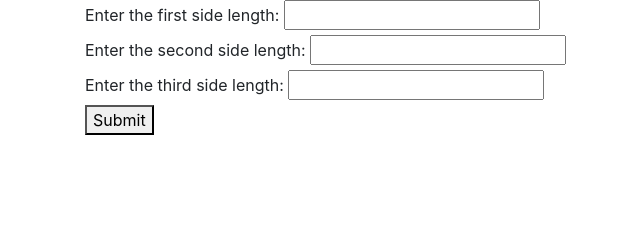
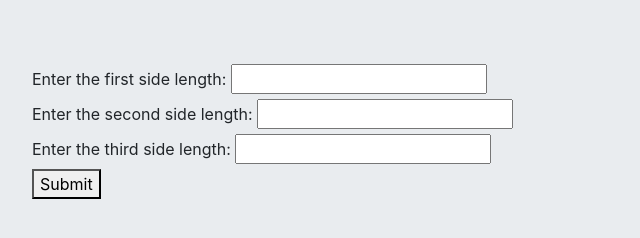
Before and after one commit to QIANQIANHU/GalacticAgeCalculator, a website built with webpack: page src/index.html in a window 1280 px wide. Shown: the whole page, without its empty margins (0-640 px from the left). Built offline with nearby package versions, Linux system fonts and the light colour scheme.

Commit message:
add popper.js to build bootstrapt

```diff
--- a/package.json
+++ b/package.json
@@ -35,6 +35,7 @@
   },
   "dependencies": {
     "bootstrap": "^4.0.0",
-    "jquery": "^3.3.1"
+    "jquery": "^3.3.1",
+    "popper.js": "^1.14.1"
   }
 }
--- a/src/index.html
+++ b/src/index.html
@@ -3,7 +3,7 @@
   <head>
     <title>triangle</title>
   </head>
-  <body class = "container">
+  <body class = "jumbotron">
       <form id="triangle-form">
         <label for="sideOne">Enter the first side length:</label>
         <input id="sideOne" type="number">
@@ -17,6 +17,6 @@
         <button type="submit">Submit</button>
       </form>
       <ul id="solution"></ul>
-    </body>
+
   </body>
 </html>
--- a/src/main.js
+++ b/src/main.js
@@ -1,6 +1,7 @@
+import 'bootstrap';
+import 'bootstrap/dist/css/bootstrap.min.css';
+import $ from 'jquery';
 import './styles.css';
-import $ from 'jquery';
-import 'bootstrap/dist/css/bootstrap.min.css';
 import { triangle } from './triangle';
 
 $(document).ready(function() {
```
Also changed, not shown: README.md, 1 other file.
